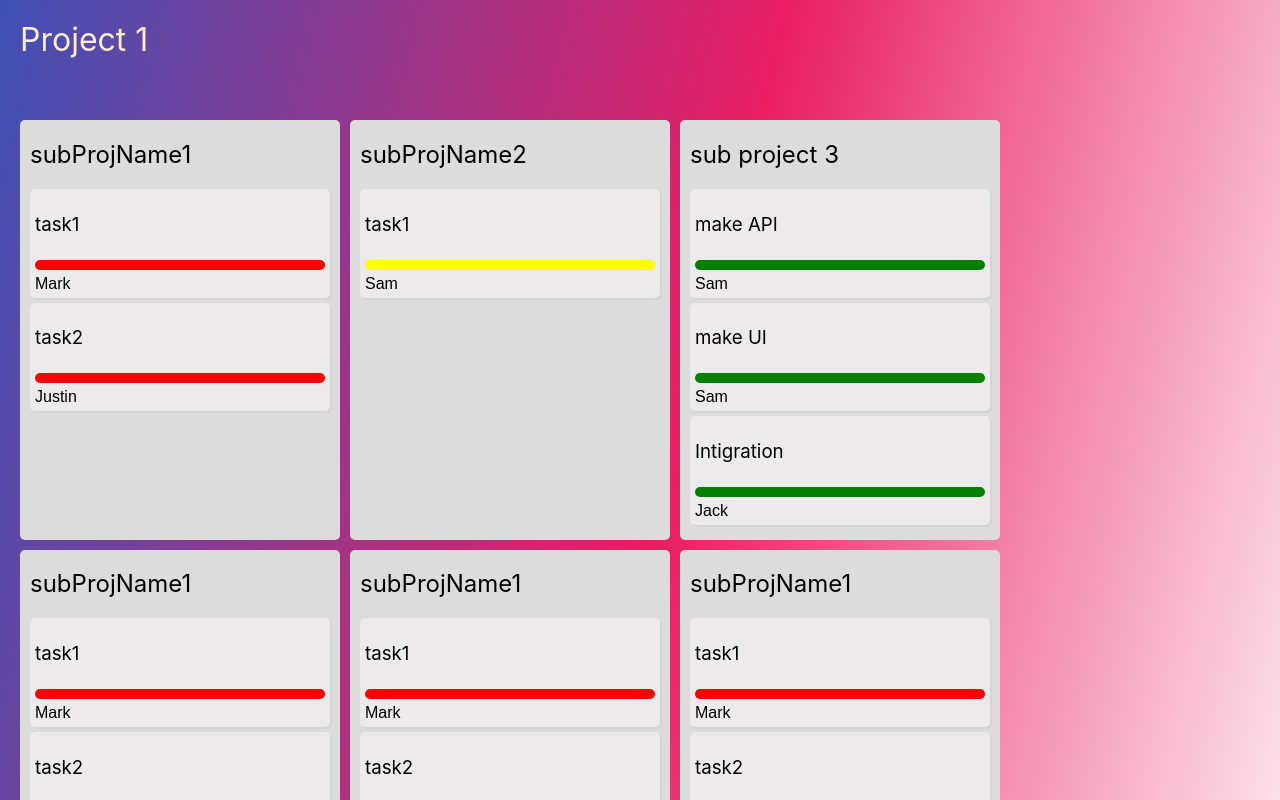
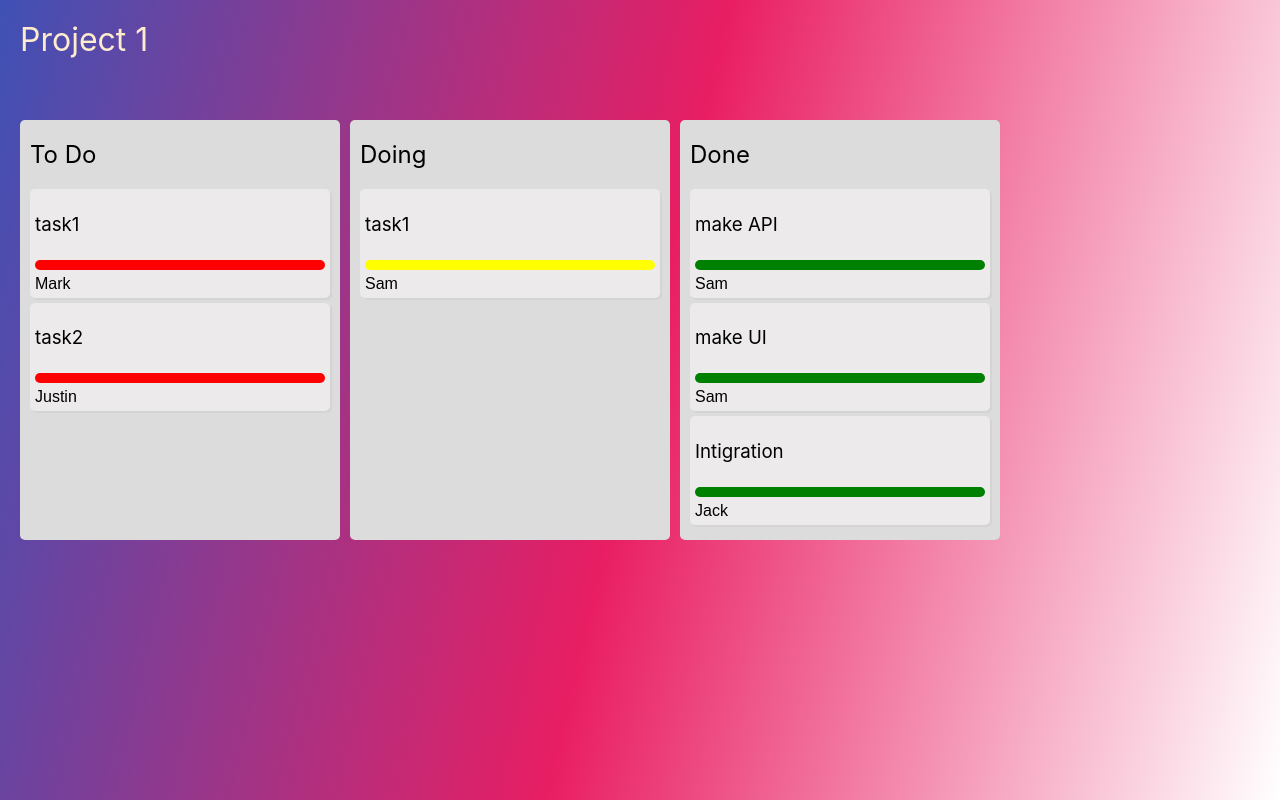
Before and after one commit to KushagraGitter/react-trello, a React (Create React App) app: page / in a window 1280 px wide. Shown: the top 800 px of the page. Built offline with nearby package versions, Linux system fonts and the light colour scheme.

Commit message:
2 files modified

```diff
--- a/src/service.js
+++ b/src/service.js
@@ -2,7 +2,7 @@ const getSubProjects = (projectId) => {
   const data = [
     {
       subProjectId: 1,
-      subProjectName: 'subProjName1',
+      subProjectName: 'To Do',
       tasks: [
         {
           taskId: 1,
@@ -20,7 +20,7 @@ const getSubProjects = (projectId) => {
     },
     {
       subProjectId: 2,
-      subProjectName: 'subProjName2',
+      subProjectName: 'Doing',
       tasks: [
         {
           taskId: 1,
@@ -32,7 +32,7 @@ const getSubProjects = (projectId) => {
     },
     {
       subProjectId: 3,
-      subProjectName: 'sub project 3',
+      subProjectName: 'Done',
       tasks: [
         {
           taskId: 1,
@@ -54,78 +54,6 @@ const getSubProjects = (projectId) => {
         },
       ],
     },
-    {
-      subProjectId: 1,
-      subProjectName: 'subProjName1',
-      tasks: [
-        {
-          taskId: 1,
-          taskName: 'task1',
-          assignedTo: 'Mark',
-          status: 'Pending',
-        },
-        {
-          taskId: 2,
-          taskName: 'task2',
-          assignedTo: 'Justin',
-          status: 'Pending',
-        },
-      ],
-    },
-    {
-      subProjectId: 1,
-      subProjectName: 'subProjName1',
-      tasks: [
-        {
-          taskId: 1,
-          taskName: 'task1',
-          assignedTo: 'Mark',
-          status: 'Pending',
-        },
-        {
-          taskId: 2,
-          taskName: 'task2',
-          assignedTo: 'Justin',
-          status: 'Pending',
-        },
-      ],
-    },
-    {
-      subProjectId: 1,
-      subProjectName: 'subProjName1',
-      tasks: [
-        {
-          taskId: 1,
-          taskName: 'task1',
-          assignedTo: 'Mark',
-          status: 'Pending',
-        },
-        {
-          taskId: 2,
-          taskName: 'task2',
-          assignedTo: 'Justin',
-          status: 'Pending',
-        },
-      ],
-    },
-    {
-      subProjectId: 1,
-      subProjectName: 'subProjName1',
-      tasks: [
-        {
-          taskId: 1,
-          taskName: 'task1',
-          assignedTo: 'Mark',
-          status: 'Pending',
-        },
-        {
-          taskId: 2,
-          taskName: 'task2',
-          assignedTo: 'Justin',
-          status: 'Pending',
-        },
-      ],
-    },
   ];
   const projectPromise = new Promise((resolve, reject) => {
     setTimeout(() => {
--- a/src/style.css
+++ b/src/style.css
@@ -10,7 +10,7 @@ p {
 body {
   background-image: linear-gradient(103deg, #3f51b5, #e91e63, #ffffff78);
   background-repeat: no-repeat;
-  height: 100vw;
+  height: 100vh;
   margin: 0;
   padding: 0;
 }
```
